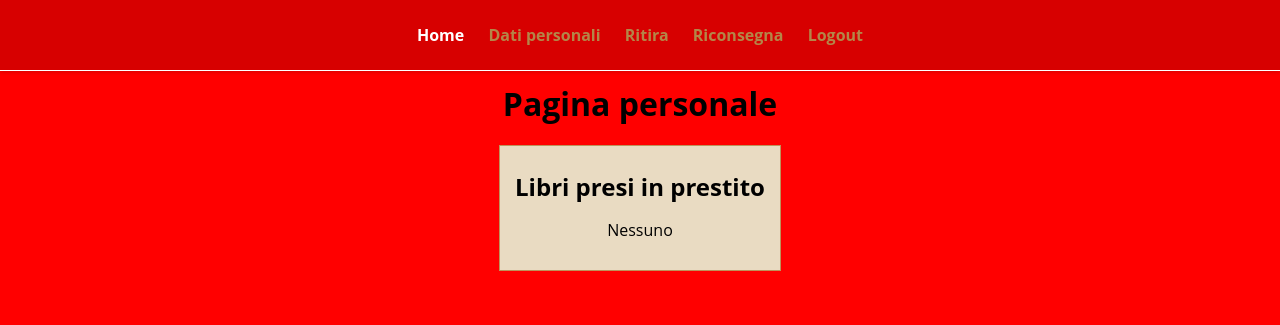
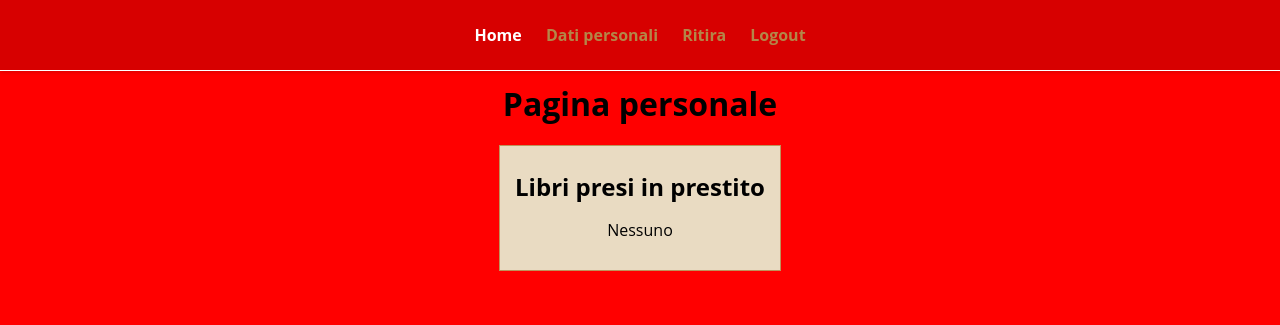
Before and after one commit to MartaBiellas/Progetto_BB, a PHP site: page /pagine/home_personale.php in a window 1280 px wide. Shown: the top 325 px of the page. Run offline with PHP 8.4, Linux system fonts and the light colour scheme; the visitor is signed in with stand-in values (Sample User, id 1); data that the repository does not hold is empty.

Commit message:
home personalee

```diff
--- a/pagine/home_personale.php
+++ b/pagine/home_personale.php
@@ -1,9 +1,7 @@
 <?php
     session_start();
     //echo session_id();
-
     require_once('../data/dati_connessione_db.php');
-
     if(!isset($_SESSION['username'])){
         header('location: ../index.php');
     }
@@ -14,7 +12,6 @@
     //echo $username;
 
 ?>
-
 <!DOCTYPE html>
 <html>
 <head>
@@ -32,7 +29,6 @@
                 <li id="active">Home</li>
                 <li><a href="dati_personali.php">Dati personali</a></li>
                 <li><a href="ritira.php">Ritira</a></li>
-				<li><a href="riconsegna.php">Riconsegna</a></li>
                 <li><a href="logout.php">Logout</a></li>
             </ul>
         </div>
@@ -44,7 +40,6 @@
             if($conn->connect_error){
                 die("<p>Connessione al server non riuscita: ".$conn->connect_error."</p>");
             }
-
             $sql = "SELECT username, nome, cognome
                     FROM utenti
                     WHERE username='$username'";
@@ -54,11 +49,9 @@
                 echo "<p>Benvenuto <b>".$riga["nome"]." ".$riga["cognome"]."</b></p>";
             }
         ?>
-
         <div class="elenco_libri">
             <h2>Libri presi in prestito</h2>
             <?php
-
                 $sql = "SELECT libri.titolo, autori.nome, autori.cognome
                         FROM utenti JOIN libri ON utenti.username = libri.username_utente
                                     JOIN autori ON libri.cod_autore = autori.cod_autore
@@ -80,7 +73,6 @@
             </ol>
         </div>
 
-
     </div>
     <?php
         include('footer.php')
```
Lines whose indentation alone changed are shown as unchanged.
